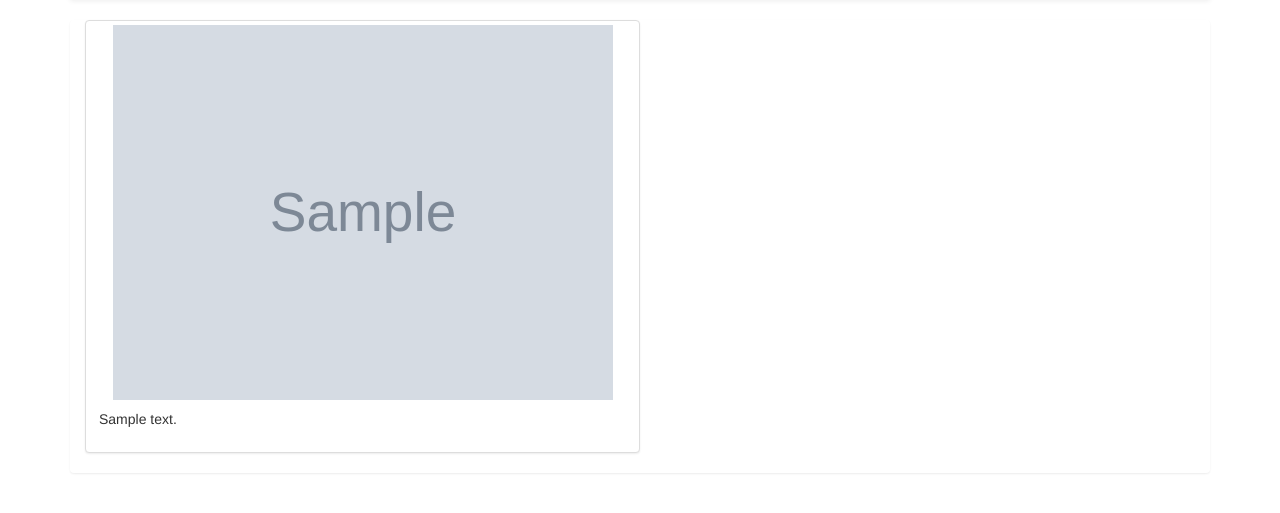
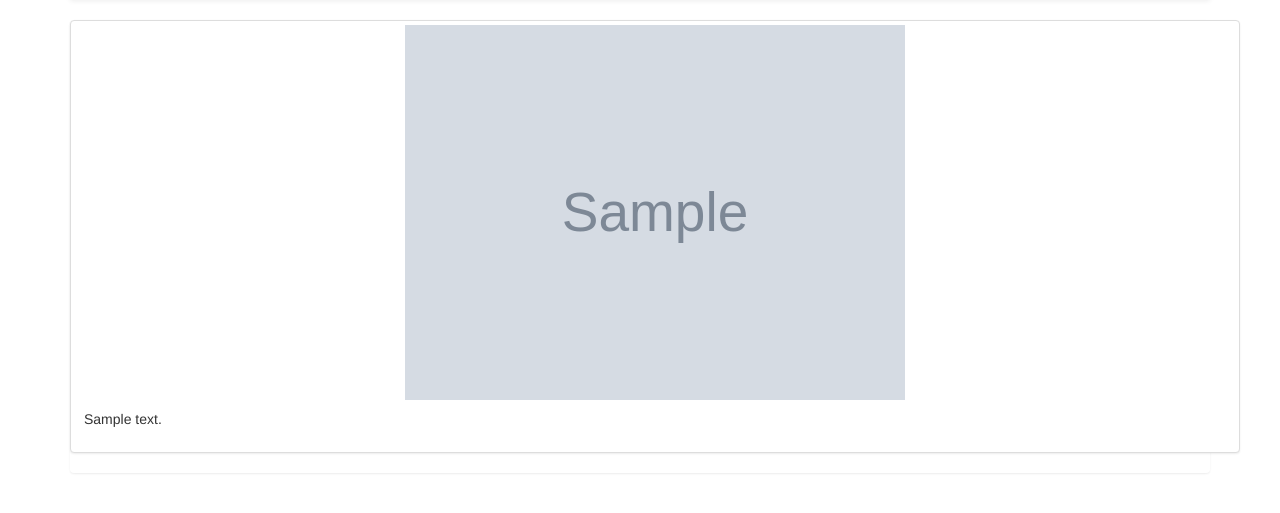
Before and after one commit to karkonio/django_project, a Django app: template django_project/templates/home.html in a window 1280 px wide. Shown: the part 51-564 px from the top of the page. Run offline with Django 3.2, Linux system fonts and the light colour scheme; the template is opened without the code that fills it: most values are stand-ins (such as "Sample title", 1, 10 or a date in 2020); grey boxes marked "Sample" are stand-in pictures; data that the repository does not hold is empty; some libraries are stand-ins or nearby versions.

Commit message:
Center images on home page

```diff
--- a/django_project/templates/home.html
+++ b/django_project/templates/home.html
@@ -43,7 +43,7 @@
     {% for image in images %}
       <div class="container">
         <div class="row">
-          <div class="col-md-6 col-center-block">
+          <div class="col-center-block">
             <div class="thumbnail">
               <img src='{{ image.image.url }}' width="500" height="500" class="center">
               <div class="caption">
```
